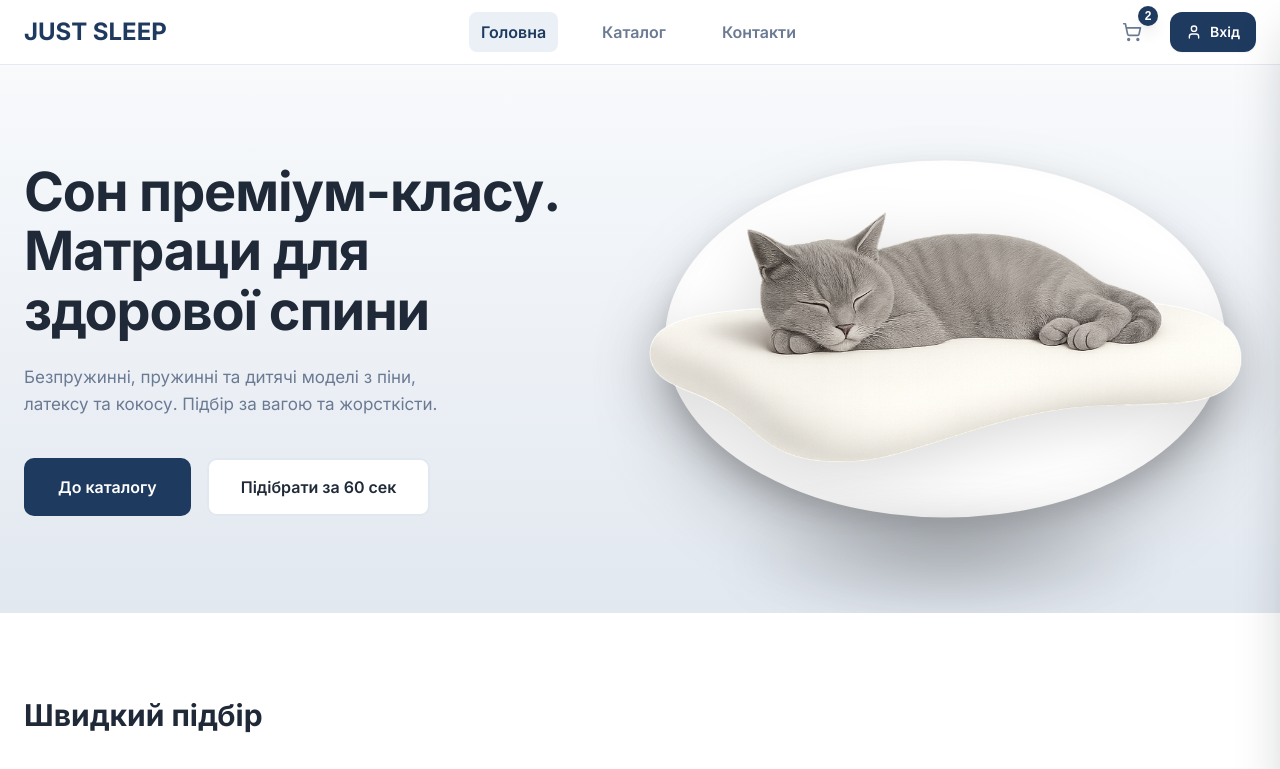
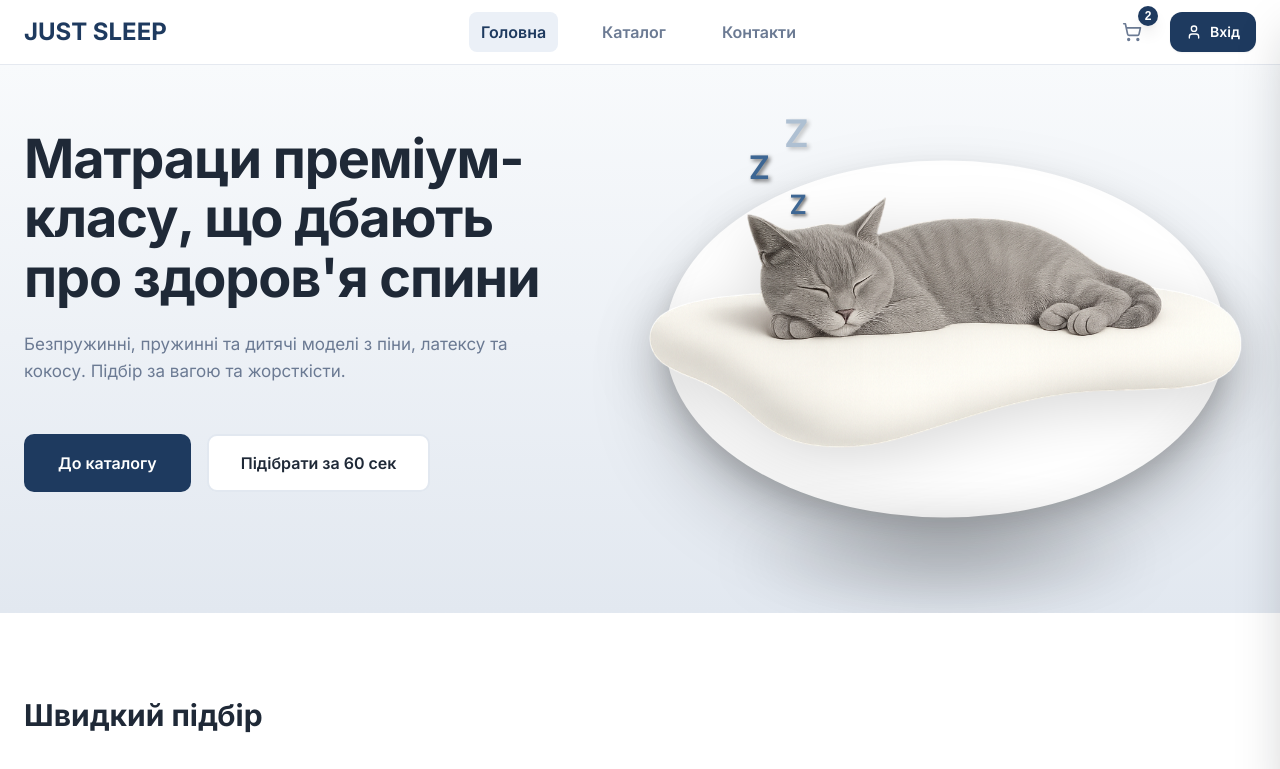
Before and after one commit to Greenfield-Taster/mattress-shop, a React (Vite) app: page / in a window 1280 px wide. Shown: the top 769 px of the page. Built offline with nearby package versions, Linux system fonts and the light colour scheme.

Commit message:
Change blocks structure at home hero section, fix adaprtive, add animation to the cat

```diff
--- a/src/pages/Home.jsx
+++ b/src/pages/Home.jsx
@@ -135,19 +135,16 @@ const Home = () => {
       <section className="hero">
         <div className="container">
           <div className="hero__content">
-            <div className="hero__text">
-              <h1 className="hero__title">
-                Сон преміум-класу.
-                <br />
-                Матраци для
-                <br />
-                здорової спини
-              </h1>
-              <p className="hero__subtitle">
-                Безпружинні, пружинні та дитячі моделі з піни,
-                <br />
-                латексу та кокосу. Підбір за вагою та жорсткісти.
-              </p>
+            <div className="hero__left">
+              <div className="hero__text">
+                <h1 className="hero__title">
+                  Матраци преміум-класу, що дбають про здоров'я спини
+                </h1>
+                <p className="hero__subtitle">
+                  Безпружинні, пружинні та дитячі моделі з піни, латексу та
+                  кокосу. Підбір за вагою та жорсткісти.
+                </p>
+              </div>
               <div className="hero__buttons">
                 <Link
                   to="/catalog"
@@ -171,6 +168,11 @@ const Home = () => {
                     alt="Котик на матраці"
                     className="hero__cat-image"
                   />
+                  <div className="hero__zzz">
+                    <span className="hero__zzz-item hero__zzz-item--1">Z</span>
+                    <span className="hero__zzz-item hero__zzz-item--2">Z</span>
+                    <span className="hero__zzz-item hero__zzz-item--3">Z</span>
+                  </div>
                 </div>
               </div>
             </div>
--- a/src/styles/pages/_home.scss
+++ b/src/styles/pages/_home.scss
@@ -60,7 +60,7 @@
 
   &__content {
     display: flex;
-    align-items: center;
+    align-items: flex-start;
     justify-content: space-between;
     gap: 60px;
     position: relative;
@@ -71,19 +71,32 @@
     }
     @media (max-width: v.$breakpoint-md) {
       flex-direction: column;
-      gap: v.$spacing-10;
+      align-items: center;
+      gap: v.$spacing-2;
       text-align: center;
     }
   }
 
+  &__left {
+    flex: 0 1 auto;
+    max-width: 550px;
+    display: flex;
+    flex-direction: column;
+    gap: v.$spacing-4;
+
+    @media (max-width: v.$breakpoint-md) {
+      max-width: 100%;
+      width: 100%;
+      display: contents;
+    }
+  }
+
   &__text {
-    flex: 1;
-    max-width: 550px;
     z-index: 1;
     position: relative;
 
     @media (max-width: v.$breakpoint-md) {
-      max-width: 100%;
+      order: 1;
     }
   }
 
@@ -100,6 +113,7 @@
     }
     @media (max-width: v.$breakpoint-md) {
       font-size: 42px;
+      margin-bottom: v.$spacing-4;
     }
     @media (max-width: v.$breakpoint-sm) {
       font-size: 32px;
@@ -110,7 +124,7 @@
     font-size: 17px;
     line-height: 1.6;
     color: v.$color-text-secondary;
-    margin: 0 0 v.$spacing-10 0;
+    margin: 0;
 
     @media (max-width: v.$breakpoint-md) {
       font-size: 16px;
@@ -124,9 +138,12 @@
     display: flex;
     gap: v.$spacing-4;
     flex-wrap: wrap;
+    margin-top: v.$spacing-8;
 
     @media (max-width: v.$breakpoint-md) {
       justify-content: center;
+      order: 3;
+      width: 100%;
     }
     @media (max-width: v.$breakpoint-sm) {
       flex-direction: column;
@@ -195,7 +212,8 @@
     @media (max-width: v.$breakpoint-md) {
       width: 100%;
       min-width: auto;
-      margin-top: v.$spacing-8;
+      order: 2;
+      margin: 0;
     }
   }
 
@@ -297,7 +315,7 @@
       height: 300px;
     }
     @media (max-width: v.$breakpoint-sm) {
-      width: 90%;
+      width: 100%;
       height: 240px;
     }
   }
@@ -307,19 +325,110 @@
     max-height: 100%;
     object-fit: contain;
     filter: drop-shadow(0 15px 30px rgba(0, 0, 0, 0.15));
+    animation: float 4s ease-in-out infinite;
 
     @media (max-width: v.$breakpoint-sm) {
       filter: drop-shadow(0 10px 20px rgba(0, 0, 0, 0.12));
     }
   }
 
-  // Видаляємо старі стилі
+  &__zzz {
+    position: absolute;
+    top: 10%;
+    left: 20%;
+    pointer-events: none;
+    z-index: 3;
+
+    @media (max-width: v.$breakpoint-lg) {
+      top: 10%;
+      left: 20%;
+    }
+    @media (max-width: v.$breakpoint-md) {
+      top: 10%;
+      left: 20%;
+    }
+    @media (max-width: v.$breakpoint-sm) {
+      top: 12%;
+      left: 20%;
+    }
+  }
+
+  &__zzz-item {
+    position: absolute;
+    font-size: 32px;
+    font-weight: v.$font-weight-semibold;
+    color: v.$brand-primary-400;
+    opacity: 0.15;
+    text-shadow: 2px 2px 4px rgba(0, 0, 0, 0.6);
+
+    @media (max-width: v.$breakpoint-lg) {
+      font-size: 28px;
+    }
+    @media (max-width: v.$breakpoint-md) {
+      font-size: 24px;
+    }
+    @media (max-width: v.$breakpoint-sm) {
+      font-size: 20px;
+    }
+
+    &--1 {
+      animation: zzz-float 4s ease-in-out infinite;
+      animation-delay: 0s;
+    }
+
+    &--2 {
+      animation: zzz-float 4s ease-in-out infinite;
+      animation-delay: 1.3s;
+      left: 25px;
+
+      @media (max-width: v.$breakpoint-sm) {
+        left: 18px;
+      }
+    }
+
+    &--3 {
+      animation: zzz-float 4s ease-in-out infinite;
+      animation-delay: 2.6s;
+      left: 50px;
+
+      @media (max-width: v.$breakpoint-sm) {
+        left: 35px;
+      }
+    }
+  }
+
   &__image {
     display: none;
   }
 }
 
-// QUICK SELECTION - простой адаптив с переносом
+@keyframes float {
+  0%,
+  100% {
+    transform: translateY(0);
+  }
+  50% {
+    transform: translateY(-15px);
+  }
+}
+
+@keyframes zzz-float {
+  0% {
+    opacity: 0;
+    transform: translate(0, 0) scale(0.8);
+  }
+  15% {
+    opacity: 1;
+  }
+  70% {
+    opacity: 1;
+  }
+  100% {
+    opacity: 0;
+    transform: translate(-30px, -80px) scale(1.2);
+  }
+}
+
 .quick-selection {
   padding: v.$spacing-20 0;
   background: v.$neutral-0;
```
